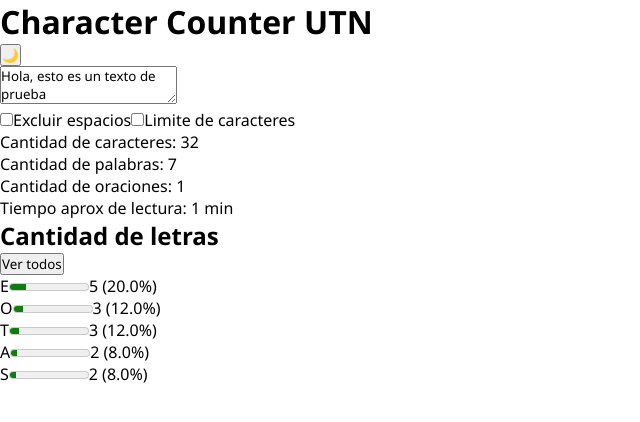
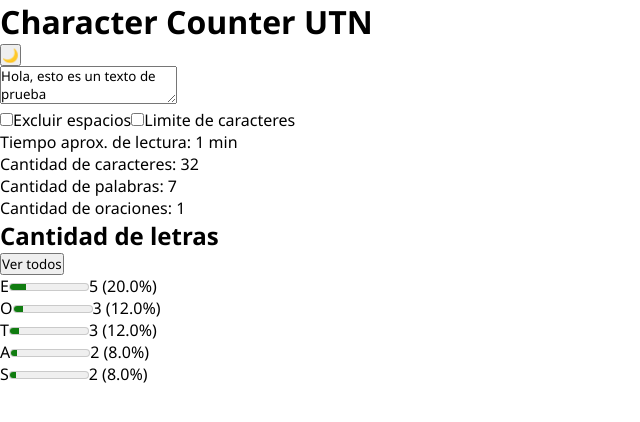
Before and after one commit to rigbin56-creator/character-counter-react, a React (Vite) app: page / in a window 1280 px wide. Shown: the top 422 px of the page, without its empty margins (0-640 px from the left). Built offline with nearby package versions, Linux system fonts and the light colour scheme.

Commit message:
modified: reading time set in controls.jsx

```diff
--- a/index.html
+++ b/index.html
@@ -4,6 +4,7 @@
     <meta charset="UTF-8" />
     <link rel="icon" type="image/svg+xml" href="/favicon.svg" />
     <meta name="viewport" content="width=device-width, initial-scale=1.0" />
+    <link rel="stylesheet" href="/character-counter-/src/index.css">
     <title>character-counter-</title>
   </head>
   <body>
--- a/src/App.jsx
+++ b/src/App.jsx
@@ -124,6 +124,7 @@
           handleInputLimit={handleInputLimit}
           limitValue={limitValue}
           setLimitValue={setLimitValue}
+          readingTime={readingTime}
         />
 
         <Stats
--- a/src/components/Controls.jsx
+++ b/src/components/Controls.jsx
@@ -5,9 +5,11 @@
   handleInputLimit,
   limitValue,
   setLimitValue,
+  readingTime,
 }) => {
   return (
     <section>
+      <div>
         <label>
           <input
             type="checkbox"
@@ -35,6 +37,9 @@
             onChange={(e) => setLimitValue(Number(e.target.value))}
           />
         )}
+      </div>
+
+      <p>Tiempo aprox. de lectura: {readingTime} min</p>
     </section>
   )
 }
--- a/src/components/LetterDensity.jsx
+++ b/src/components/LetterDensity.jsx
@@ -11,20 +11,22 @@
 
   return (
     <section>
-      <h2>Cantidad de letras</h2>
+      <div>
+        <h2>Cantidad de letras</h2>
 
-      <button onClick={() => setShowAll(!showAll)}>
-        {showAll ? "Ver menos" : "Ver todos"}
-      </button>
+        <button onClick={() => setShowAll(!showAll)}>
+          {showAll ? "Ver menos" : "Ver todos"}
+        </button>
+      </div>
 
-      <article>
+      <div className="density-list">
         {visibleLetters.map((letter) => (
           <ProgressBar
             key={letter.letter}
             letter={letter}
           />
         ))}
-      </article>
+      </div>
     </section>
   )
 }
--- a/src/components/Stats.jsx
+++ b/src/components/Stats.jsx
@@ -9,7 +9,6 @@
       <p>Cantidad de caracteres: {characters}</p>
       <p>Cantidad de palabras: {words}</p>
       <p>Cantidad de oraciones: {sentences}</p>
-      <p>Tiempo aprox de lectura: {readingTime} min</p>
     </section>
   )
 }
```
Also changed, not shown: 1 other file (tests, documents, lock files or other folders). Lines whose indentation alone changed are shown as unchanged.
